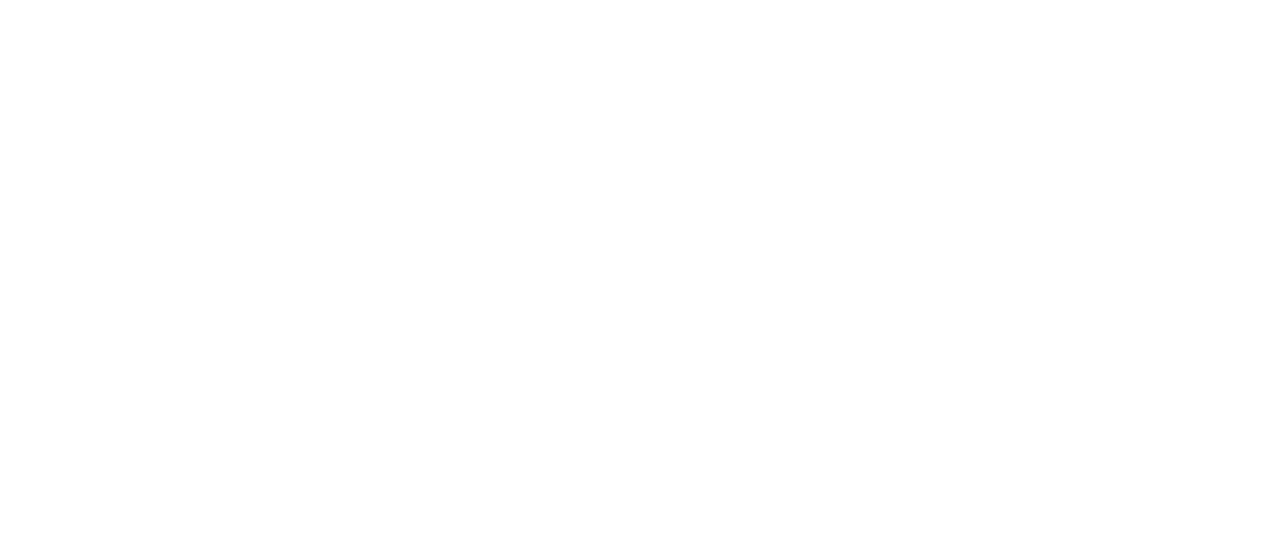
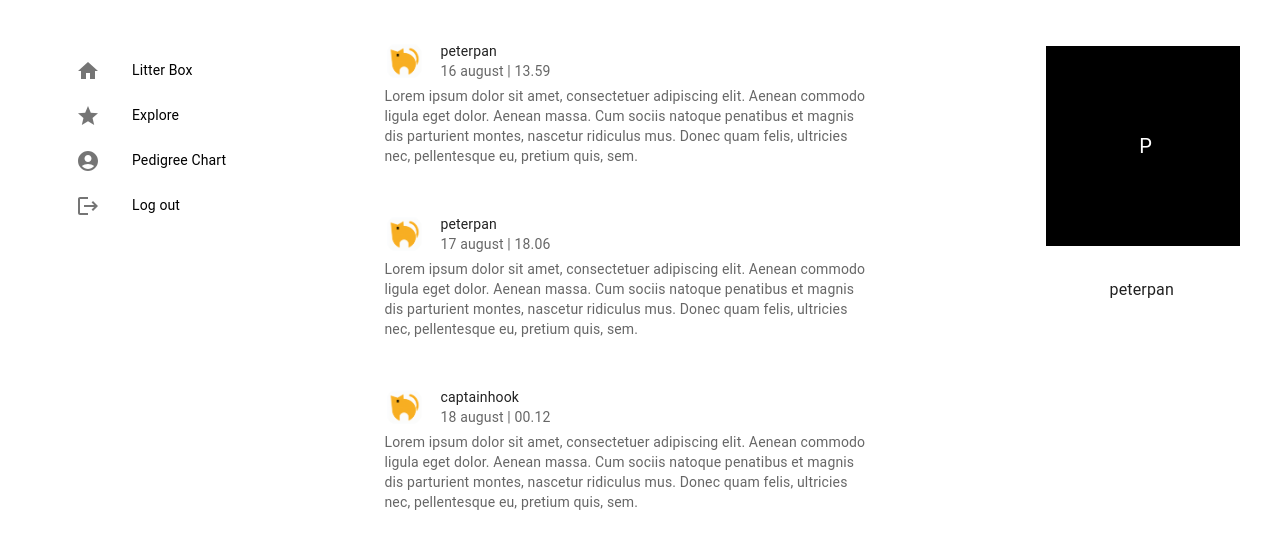
Before and after one commit to emiliaajax/litter, a React (Create React App) app in the folder litter-client/: page /my-profile in a window 1280 px wide. Before the commit this address had no page. Shown: the top 548 px of the page. Built offline with nearby package versions, Linux system fonts and the light colour scheme.

Commit message:
Add Explore and PedigreeChart components

```diff
--- a/litter-client/src/App.js
+++ b/litter-client/src/App.js
@@ -1,6 +1,8 @@
 import { BrowserRouter as Router, Routes, Route } from 'react-router-dom'
 import BaseLayout from './components/BaseLayout/BaseLayout.js'
+import Explore from './components/Explore/Explore.js'
 import Home from './components/Home/Home.js'
+import PedigreeChart from './components/PedigreeChart/PedigreeChart.js'
 
 function App() {
   return (
@@ -12,6 +14,16 @@
             element={<BaseLayout><Home /></BaseLayout>}
             exact={true}
           />
+          <Route
+            path='/explore'
+            element={<BaseLayout><Explore /></BaseLayout>}
+            exact={true}
+          />
+          <Route
+            path='/my-profile'
+            element={<BaseLayout><PedigreeChart /></BaseLayout>}
+            exact={true}
+          />
         </Routes>
       </div>
     </Router>
--- /dev/null
+++ b/litter-client/src/components/Explore/Explore.js
@@ -0,0 +1,14 @@
+import { Grid } from "@mui/material"
+import LitterBox from "../LitterBox/LitterBox"
+
+function Explore() {
+  return (
+    <Grid container>
+      <Grid item xs={9}>
+      <LitterBox />
+      </Grid>
+    </Grid>
+  )
+}
+
+export default Explore
--- a/litter-client/src/components/FollowingFeed/FollowingFeed.js
+++ b/litter-client/src/components/FollowingFeed/FollowingFeed.js
@@ -1,4 +1,4 @@
-import { Avatar, Card, CardHeader, Divider, Stack, Typography } from "@mui/material"
+import { Avatar, Card, CardHeader, Stack } from "@mui/material"
 // import { useEffect } from "react"
 // import { useDispatch, useSelector } from "react-redux"
 // import { getAllActiveUsers } from "../../features/userProfiles/userProfilesSlice"
--- a/litter-client/src/components/LitterBox/LitterBox.js
+++ b/litter-client/src/components/LitterBox/LitterBox.js
@@ -5,7 +5,7 @@
 import LitCard from "../LitCard/LitCard.js"
 // import CircularProgress from '@mui/material/CircularProgress';
 
-const Feed = () => {
+const LitterBox = () => {
 
   const lits = [
     {
@@ -59,4 +59,4 @@
   )
 }
 
-export default Feed
+export default LitterBox
--- /dev/null
+++ b/litter-client/src/components/PedigreeChart/PedigreeChart.js
@@ -0,0 +1,37 @@
+import { Avatar, Card, CardContent, CardHeader, Grid, Typography } from "@mui/material"
+import LitterBox from "../LitterBox/LitterBox"
+
+function PedigreeChart () {
+  const profile = {
+    username: 'peterpan'
+  }
+
+  return (
+    <>
+      <Grid container>
+        <Grid item xs={9}>
+          <LitterBox />
+        </Grid>
+        <Grid item xs={3}>
+          <Card
+            variant='outlined'
+            key={Math.random() * 100000}
+            sx={{ border: 'none', padding: '0px', margin: '0px', paddingTop: '10px', paddingLeft: '15px' }}>
+            <CardHeader sx={{ border: 'none', margin: '0px', marginLeft: '20px' }}
+              avatar={
+                <Avatar sx={{ bgcolor: 'black', width: '200px', height: '200px', borderRadius: '0px' }}>
+                  {profile.username[0].toUpperCase()}
+                </Avatar>
+              }
+            />
+            <CardContent sx={{ paddingLeft: '50px', textAlign: 'center' }}>
+              <Typography>{profile.username}</Typography>
+            </CardContent>
+          </Card>
+        </Grid>
+      </Grid>
+    </>
+  )
+}
+
+export default PedigreeChart
--- a/litter-client/src/components/SideBar/SideBar.js
+++ b/litter-client/src/components/SideBar/SideBar.js
@@ -4,10 +4,9 @@
 import ListItemIcon from '@mui/material/ListItemIcon'
 import ListItemText from '@mui/material/ListItemText'
 import HomeIcon from '@mui/icons-material/Home'
-import EmailIcon from '@mui/icons-material/Email'
 import LogoutIcon from '@mui/icons-material/Logout'
 import AccountCircleIcon from '@mui/icons-material/AccountCircle'
-import SettingsIcon from '@mui/icons-material/Settings'
+import StarIcon from '@mui/icons-material/Star'
 // import { useDispatch } from 'react-redux'
 // import { useNavigate } from 'react-router-dom'
 // import { logout, reset } from '../../features/auth/authSlice'
@@ -24,7 +23,7 @@
   // }
 
   return (
-    <Box sx={{ width: '100%', paddingTop: '20px', maxWidth: '160px', bgcolor: 'background.paper' }}>
+    <Box sx={{ width: '100%', paddingTop: '20px', maxWidth: '190px', bgcolor: 'background.paper' }}>
       <List component="nav">
         <ListItemButton
           component='a'
@@ -33,7 +32,18 @@
             <HomeIcon />
           </ListItemIcon>
           <ListItemText
-            primary="Hem"
+            primary="Litter Box"
+            primaryTypographyProps={{ fontSize: '14px' }}
+          />
+        </ListItemButton>
+        <ListItemButton
+          component='a'
+          href='/explore'>
+          <ListItemIcon>
+            <StarIcon />
+          </ListItemIcon>
+          <ListItemText
+            primary="Explore"
             primaryTypographyProps={{ fontSize: '14px' }}
           />
         </ListItemButton>
@@ -44,22 +54,11 @@
             <AccountCircleIcon />
           </ListItemIcon>
           <ListItemText
-            primary="Min profil"
+            primary="Pedigree Chart"
             primaryTypographyProps={{ fontSize: '14px' }}
           />
         </ListItemButton>
-        <ListItemButton
-          component='a'
-          href='/messages'>
-          <ListItemIcon>
-            <EmailIcon />
-          </ListItemIcon>
-          <ListItemText
-            primary="Meddelanden"
-            primaryTypographyProps={{ fontSize: '14px' }}
-          />
-        </ListItemButton>
-        <ListItemButton
+        {/* <ListItemButton
           component='a'
           href='/settings'>
           <ListItemIcon>
@@ -69,14 +68,14 @@
             primary="Inställningar"
             primaryTypographyProps={{ fontSize: '14px' }}
           />
-        </ListItemButton>
+        </ListItemButton> */}
         <ListItemButton>
           {/* onClick={onLogout}> */}
           <ListItemIcon>
             <LogoutIcon />
           </ListItemIcon>
           <ListItemText
-            primary="Logout"
+            primary="Log out"
             primaryTypographyProps={{ fontSize: '14px' }}
           />
         </ListItemButton>
```
